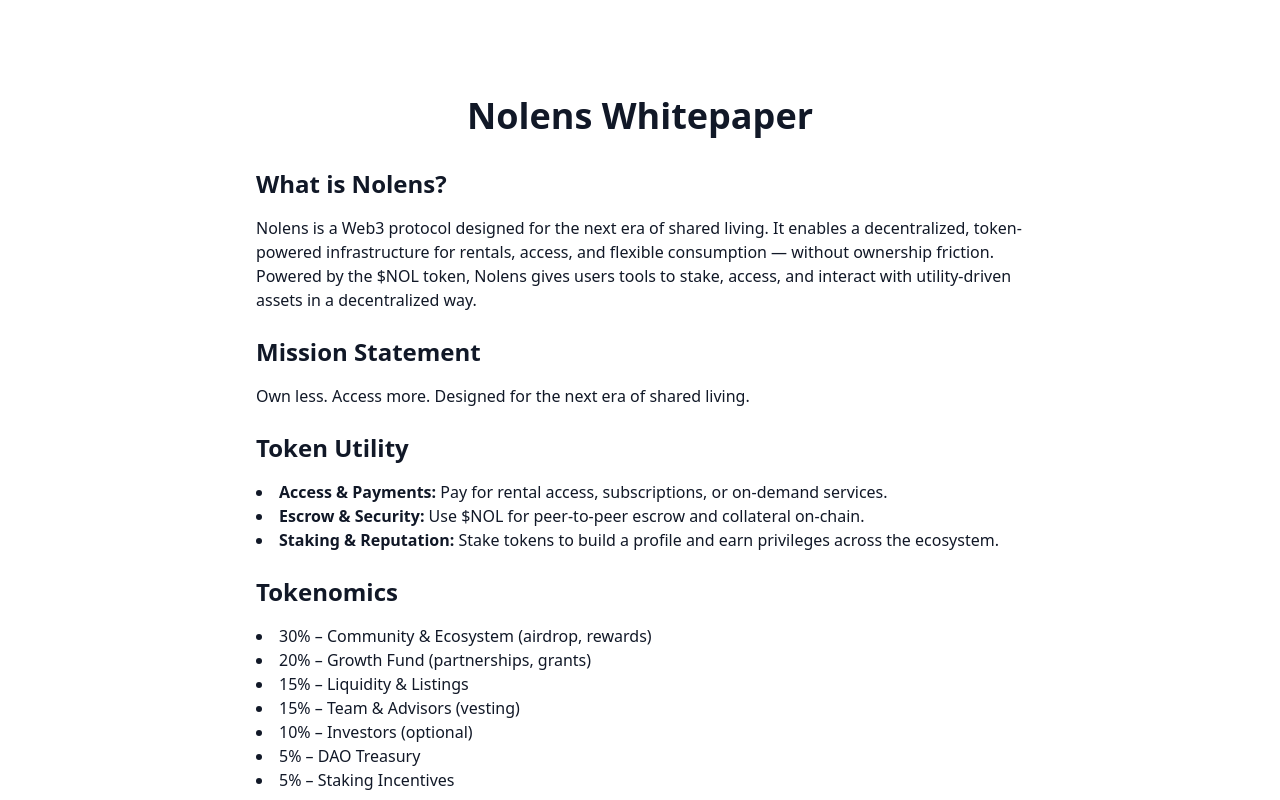
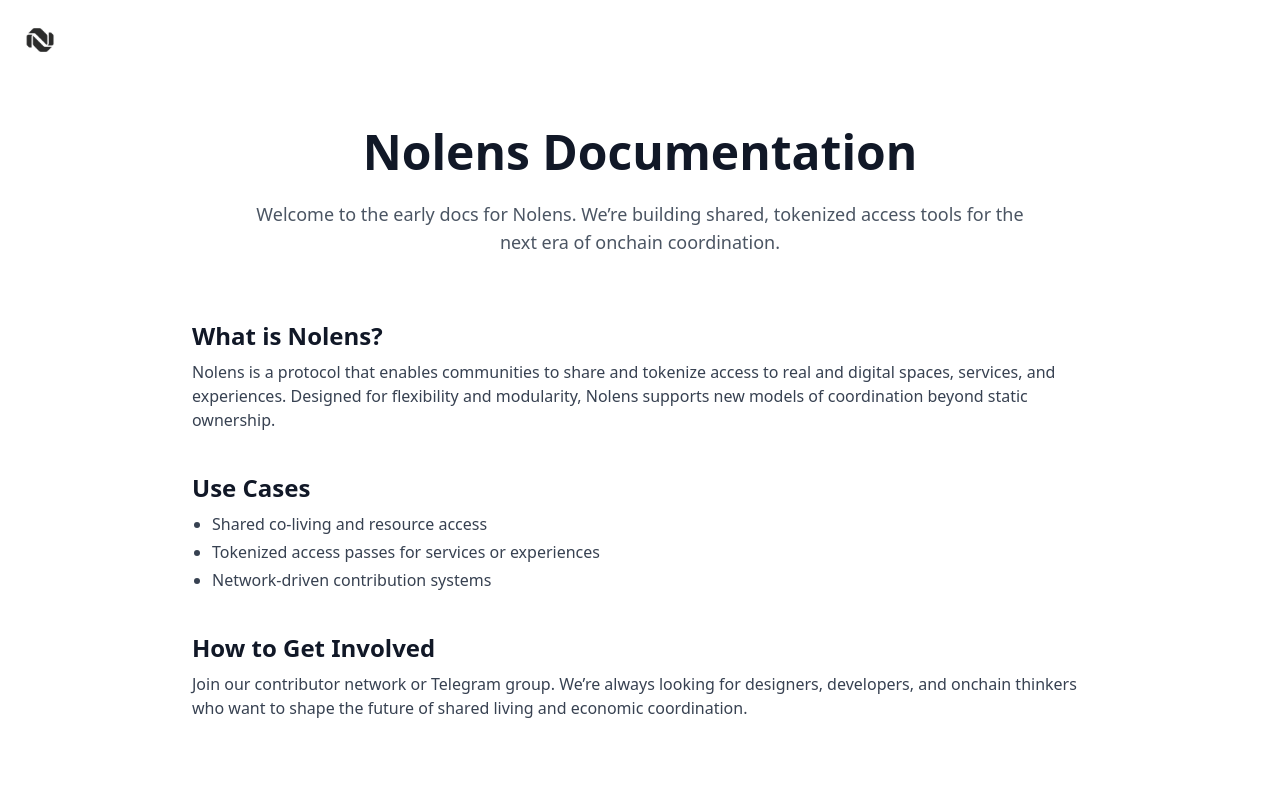
Before and after one commit to nolensprotocol/nolens, a Next.js app: page /docs in a window 1280 px wide. Shown: the top 800 px of the page. Built offline with nearby package versions, Linux system fonts and the light colour scheme.

Commit message:
Update docs.js

```diff
--- a/pages/docs.js
+++ b/pages/docs.js
@@ -1,51 +1,61 @@
-// pages/docs.js
-import Head from 'next/head'
+import Head from 'next/head';
+import Link from 'next/link';
+import Image from 'next/image';
 
 export default function Docs() {
   return (
     <>
       <Head>
         <title>Nolens Documentation</title>
-        <meta name="description" content="Read about the Nolens Protocol, its mission, tokenomics, and roadmap." />
+        <meta name="description" content="Learn how Nolens works — shared, tokenized access for the next era." />
       </Head>
 
-      <section className="min-h-screen py-24 px-6 bg-white text-gray-900">
-        <div className="max-w-3xl mx-auto">
-          <h1 className="text-4xl font-bold mb-8 text-center">Nolens Whitepaper</h1>
+      {/* Interactive Logo */}
+      <div className="absolute top-4 left-4 z-50">
+        <Link href="/">
+          <Image
+            src="/nolens_icon.png"
+            alt="Nolens Logo"
+            width={48}
+            height={48}
+            className="cursor-pointer transition-transform hover:scale-110"
+          />
+        </Link>
+      </div>
 
-          <h2 className="text-2xl font-semibold mb-4">What is Nolens?</h2>
-          <p className="mb-6">Nolens is a Web3 protocol designed for the next era of shared living. It enables a decentralized, token-powered infrastructure for rentals, access, and flexible consumption — without ownership friction. Powered by the $NOL token, Nolens gives users tools to stake, access, and interact with utility-driven assets in a decentralized way.</p>
+      <main className="min-h-screen bg-white text-gray-900 pt-32 pb-20 px-6">
+        <div className="max-w-3xl mx-auto text-center">
+          <h1 className="text-5xl font-bold mb-6">Nolens Documentation</h1>
+          <p className="text-lg text-gray-600">
+            Welcome to the early docs for Nolens. We’re building shared, tokenized access tools for the next era of onchain coordination.
+          </p>
+        </div>
 
-          <h2 className="text-2xl font-semibold mb-4">Mission Statement</h2>
-          <p className="mb-6">Own less. Access more. Designed for the next era of shared living.</p>
+        <div className="max-w-4xl mx-auto mt-16 space-y-10">
+          <section>
+            <h2 className="text-2xl font-semibold mb-2">What is Nolens?</h2>
+            <p className="text-gray-700">
+              Nolens is a protocol that enables communities to share and tokenize access to real and digital spaces, services, and experiences. Designed for flexibility and modularity, Nolens supports new models of coordination beyond static ownership.
+            </p>
+          </section>
 
-          <h2 className="text-2xl font-semibold mb-4">Token Utility</h2>
-          <ul className="list-disc list-inside mb-6">
-            <li><strong>Access & Payments:</strong> Pay for rental access, subscriptions, or on-demand services.</li>
-            <li><strong>Escrow & Security:</strong> Use $NOL for peer-to-peer escrow and collateral on-chain.</li>
-            <li><strong>Staking & Reputation:</strong> Stake tokens to build a profile and earn privileges across the ecosystem.</li>
-          </ul>
+          <section>
+            <h2 className="text-2xl font-semibold mb-2">Use Cases</h2>
+            <ul className="list-disc pl-5 text-gray-700 space-y-1">
+              <li>Shared co-living and resource access</li>
+              <li>Tokenized access passes for services or experiences</li>
+              <li>Network-driven contribution systems</li>
+            </ul>
+          </section>
 
-          <h2 className="text-2xl font-semibold mb-4">Tokenomics</h2>
-          <ul className="list-disc list-inside mb-6">
-            <li>30% – Community & Ecosystem (airdrop, rewards)</li>
-            <li>20% – Growth Fund (partnerships, grants)</li>
-            <li>15% – Liquidity & Listings</li>
-            <li>15% – Team & Advisors (vesting)</li>
-            <li>10% – Investors (optional)</li>
-            <li>5% – DAO Treasury</li>
-            <li>5% – Staking Incentives</li>
-          </ul>
-
-          <h2 className="text-2xl font-semibold mb-4">Roadmap (Phases)</h2>
-          <ul className="list-disc list-inside mb-6">
-            <li><strong>Phase 1:</strong> Branding, whitepaper, community</li>
-            <li><strong>Phase 2:</strong> MVP product, token distribution</li>
-            <li><strong>Phase 3:</strong> dApps, partnerships, governance</li>
-            <li><strong>Phase 4:</strong> Full DAO transition, real-world expansion</li>
-          </ul>
+          <section>
+            <h2 className="text-2xl font-semibold mb-2">How to Get Involved</h2>
+            <p className="text-gray-700">
+              Join our contributor network or Telegram group. We’re always looking for designers, developers, and onchain thinkers who want to shape the future of shared living and economic coordination.
+            </p>
+          </section>
         </div>
-      </section>
+      </main>
     </>
-  )
+  );
 }
```
